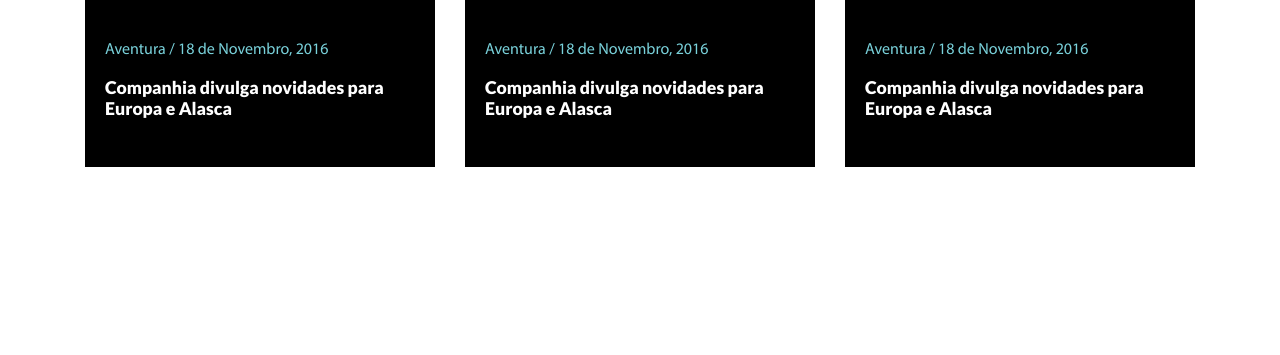
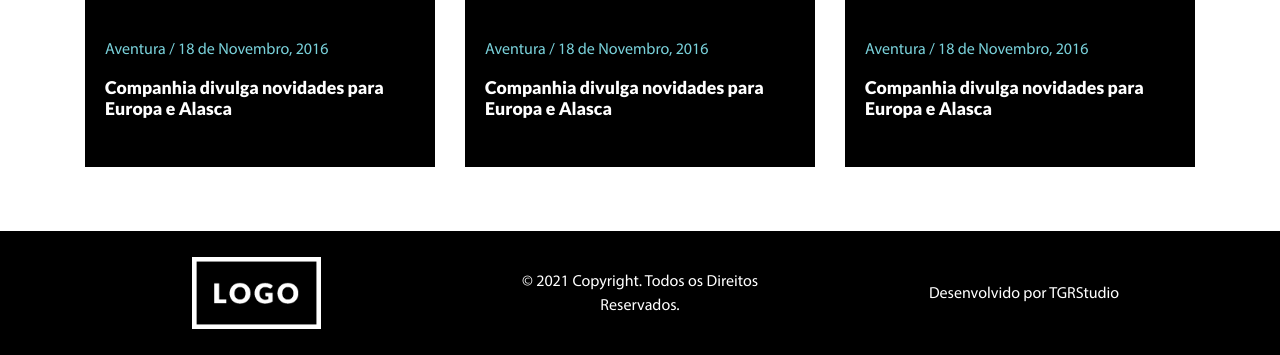
Before and after one commit to davirodriguesdasilva/Teste, a PHP site: page / in a window 1280 px wide. Shown: the part 1903-2258 px from the top of the page. Before the commit the page ends 2070 px from the top, so only its background shows below. Run offline with PHP 8.4, Linux system fonts and the light colour scheme.

Commit message:
Versão front completa.

```diff
--- a/css/style.css
+++ b/css/style.css
@@ -293,7 +293,34 @@ img{
 
 /*---------------------FOOTER---------------------*/
 
-.footer{
+footer{
+    /* padding: 2% 0 2% 0; */
     width: 100%;
     background-color: #000;
 }
+
+footer .row{
+    justify-content: space-around;
+    max-width: 90%;
+    margin: 0 auto;
+    width: 1427px;
+    text-align: center;
+    color: #fff;
+    font-family: 'Myriad Pro Regular';
+    align-items: center;
+    /* line-height: 0; */
+}
+
+footer p{
+    margin: auto 0;
+    padding: 5% 0 5% 0;
+    display: block;
+}
+
+
+footer .logo-container{
+    width: 50%;
+    max-width: 160px;
+    margin: 0 auto;
+    padding: 10% 0 10% 0;
+}
--- a/index.html
+++ b/index.html
@@ -271,12 +271,25 @@
 
           <!-- ---------------------FOOTER--------------------- -->
 
-          <section class="footer">
+          <footer>
 
+            <div class="container-fluid">
+              <div class="row">
+                <div class="col-md-3">
+                  <div class="logo-container">
+                    <img src="assets/logo-2.png" alt="logo">
+                  </div>
+                </div>
+                <div class="col-md-3">
+                  <p>© 2021 Copyright. Todos os Direitos Reservados.</p>
+                </div>
+                <div class="col-md-3">
+                  <p>Desenvolvido por TGRStudio</p>
+                </div>
+              </div>
+            </div>
 
-
-
-          </section>
+          </footer>
 
 
           <!-- <script src="https://cdn.jsdelivr.net/npm/bootstrap@5.0.1/dist/js/bootstrap.bundle.min.js" integrity="sha384-gtEjrD/SeCtmISkJkNUaaKMoLD0//ElJ19smozuHV6z3Iehds+3Ulb9Bn9Plx0x4" crossorigin="anonymous"></script> -->
```
Also changed, not shown: assets/logo-2.png (added).
